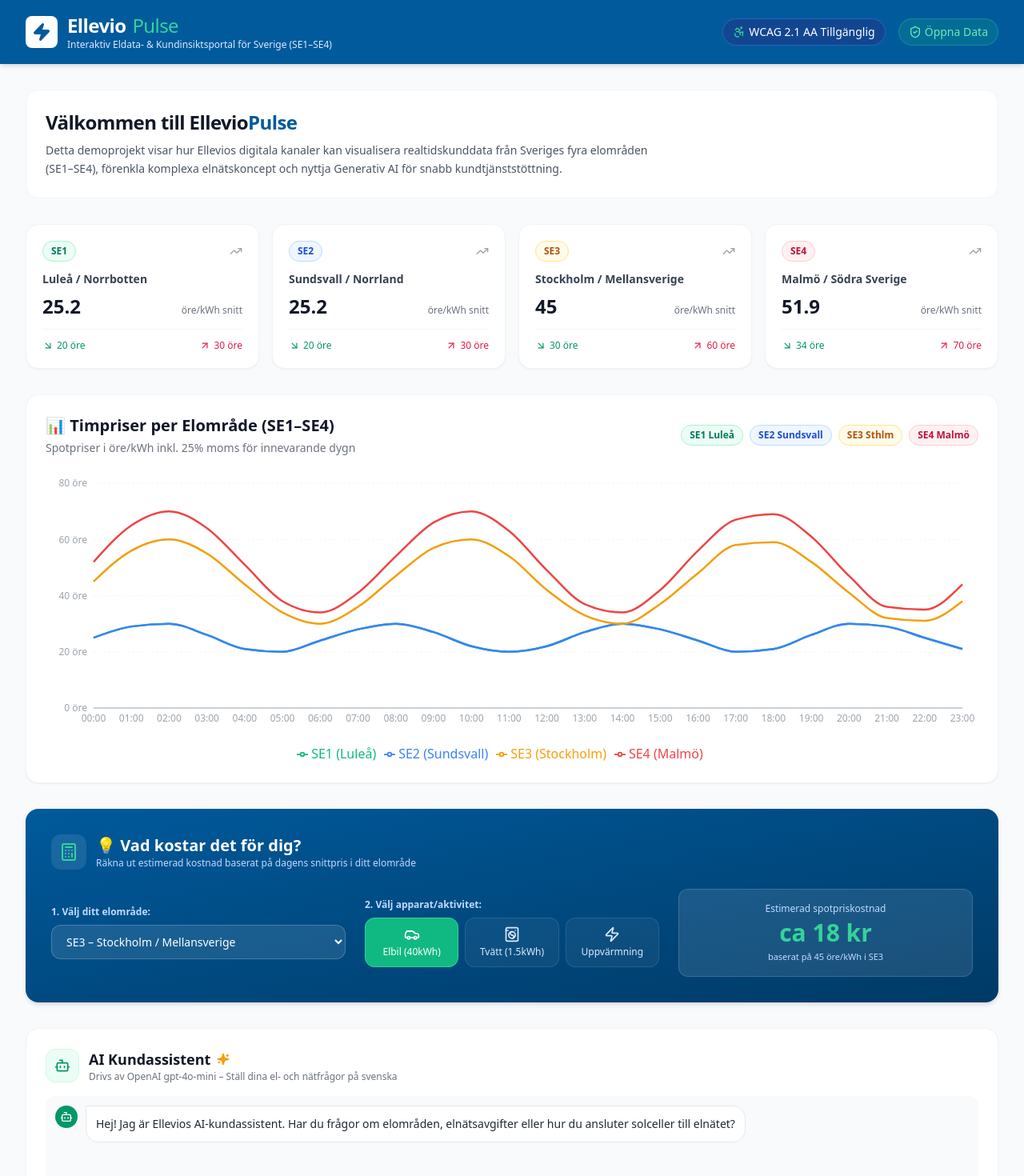
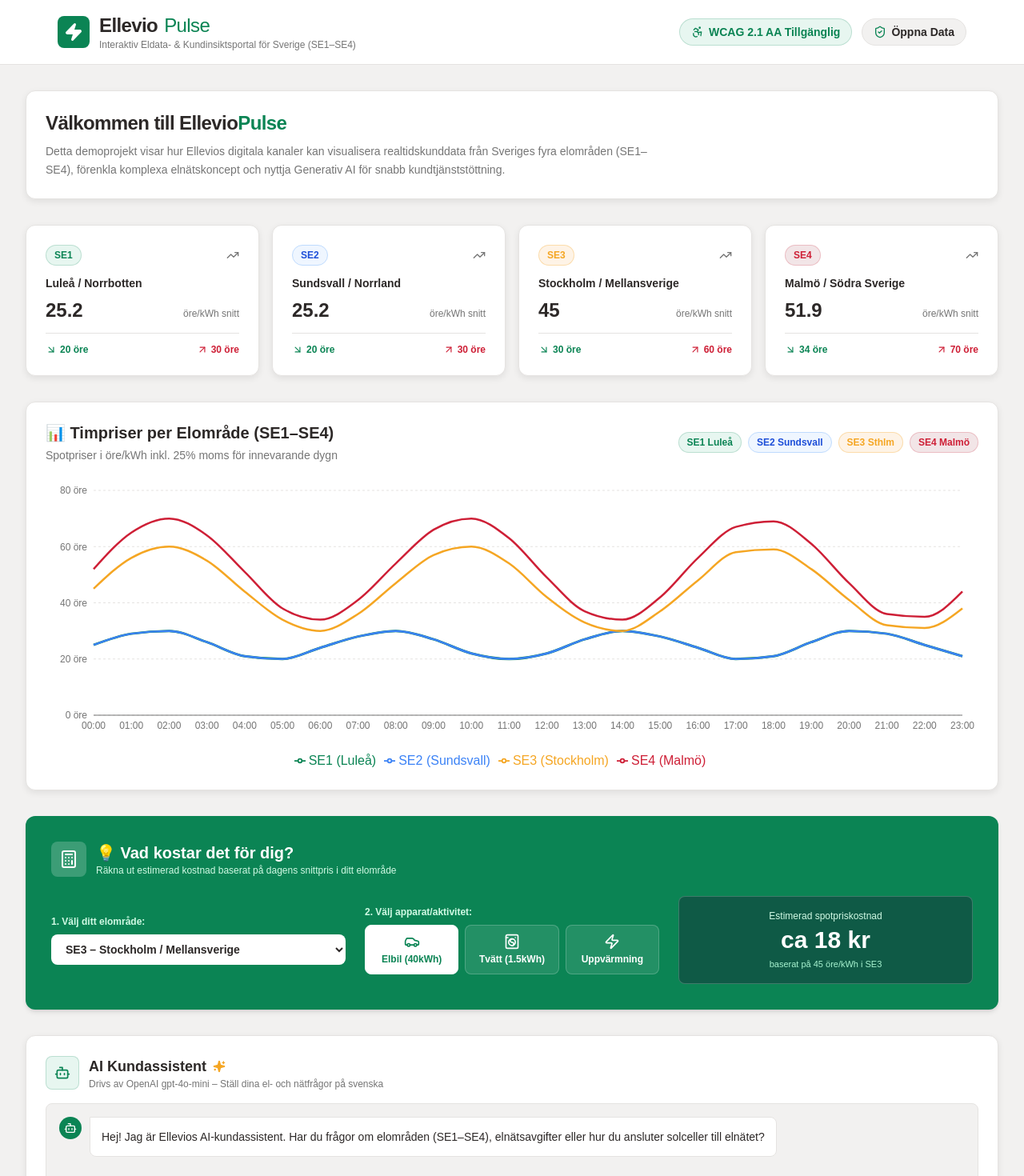
Before and after one commit to hihassan1998/ellevio-pulse, a Next.js app: page / in a window 1280 px wide. Shown: the top 1470 px of the page at 80% size. Built offline with nearby package versions, Linux system fonts and the light colour scheme; no server answers.

Commit message:
style(design): refactor UI to match official Ellevio design system specs

```diff
--- a/app/globals.css
+++ b/app/globals.css
@@ -3,6 +3,53 @@
 @tailwind utilities;
 
 body {
-  background-color: #F8FAFC;
-  color: #0F172A;
+  background-color: #f2f1f0;
+  color: #2c2827;
+  font-family: Arial, Helvetica, sans-serif;
 }
+
+h1, h2, h3, h4, h5, h6 {
+  color: #2c2827;
+}
+
+/* Ellevio Button Styles from Design System */
+.btn-ellevio-primary {
+  background-color: #0b8454;
+  color: #ffffff;
+  border: 2px solid #0b8454;
+  border-radius: 0.5rem;
+  padding: 12px 32px;
+  height: 48px;
+  font-weight: 600;
+  transition: all 0.1s cubic-bezier(0.4, 0, 0.2, 1);
+}
+
+.btn-ellevio-primary:hover {
+  background-color: #0f5a46;
+  border-color: #0f5a46;
+}
+
+.btn-ellevio-secondary {
+  background-color: #ffffff;
+  color: #2c2827;
+  border: 2px solid #2c2827;
+  border-radius: 0.5rem;
+  padding: 12px 32px;
+  height: 48px;
+  font-weight: 600;
+  transition: all 0.1s cubic-bezier(0.4, 0, 0.2, 1);
+}
+
+.btn-ellevio-secondary:hover {
+  background-color: #2c2827;
+  color: #ffffff;
+}
+
+/* Ellevio Card Style from Design System */
+.card-ellevio {
+  background-color: #ffffff;
+  border-radius: 0.75rem;
+  padding: 1.5rem;
+  box-shadow: 0 3px 8px rgba(0, 0, 0, 0.08);
+  border: 1px solid #e5e3e1;
+}
--- a/app/page.tsx
+++ b/app/page.tsx
@@ -5,19 +5,19 @@
 import ImpactCalculator from '@/components/ImpactCalculator';
 import AIAssistantWidget from '@/components/AIAssistantWidget';
 
-export const revalidate = 3600; // Revalidate every hour
+export const revalidate = 3600;
 
 export default async function HomePage() {
   const { hourly, stats } = await getAggregatedPrices();
 
   return (
-    <div>
+    <div className="space-y-8">
       {/* Introduction banner */}
-      <div className="bg-white p-6 rounded-2xl border border-gray-100 shadow-xs mb-8">
-        <h1 className="text-2xl font-black text-gray-900 tracking-tight">
-          Välkommen till Ellevio<span className="text-[#005A9C]">Pulse</span>
+      <div className="card-ellevio border-l-4 border-l-[#0b8454]">
+        <h1 className="text-2xl font-bold text-[#2c2827] tracking-tight">
+          Välkommen till Ellevio<span className="text-[#0b8454]">Pulse</span>
         </h1>
-        <p className="text-sm text-gray-600 mt-2 max-w-3xl leading-relaxed">
+        <p className="text-sm text-[#757575] mt-2 max-w-3xl leading-relaxed">
           Detta demoprojekt visar hur Ellevios digitala kanaler kan visualisera realtidskunddata från Sveriges fyra elområden (SE1–SE4), förenkla komplexa elnätskoncept och nyttja Generativ AI för snabb kundtjänststöttning.
         </p>
       </div>
--- a/components/AIAssistantWidget.tsx
+++ b/components/AIAssistantWidget.tsx
@@ -12,7 +12,7 @@
   const [messages, setMessages] = useState<Message[]>([
     {
       role: 'assistant',
-      content: 'Hej! Jag är Ellevios AI-kundassistent. Har du frågor om elområden, elnätsavgifter eller hur du ansluter solceller till elnätet?'
+      content: 'Hej! Jag är Ellevios AI-kundassistent. Har du frågor om elområden (SE1–SE4), elnätsavgifter eller hur du ansluter solceller till elnätet?'
     }
   ]);
   const [input, setInput] = useState('');
@@ -60,7 +60,7 @@
     } catch (err) {
       setMessages(prev => [
         ...prev,
-        { role: 'assistant', content: 'Ursäkta, jag kunde inte ansluta till AI-tjänsten just nu. Kontrollera att din OPENAI_API_KEY är inställd.' }
+        { role: 'assistant', content: 'Ursäkta, jag kunde inte ansluta till AI-tjänsten just nu. Kontrollera att din OPENAI_API_KEY är inställd i .env.local.' }
       ]);
     } finally {
       setLoading(false);
@@ -68,46 +68,46 @@
   };
 
   return (
-    <div className="bg-white p-6 rounded-2xl shadow-sm border border-gray-100 mb-8">
+    <div className="card-ellevio mb-8">
       <div className="flex items-center gap-3 mb-4">
-        <div className="bg-emerald-50 text-emerald-600 p-2.5 rounded-xl border border-emerald-100">
+        <div className="bg-[#e7f6f0] text-[#0b8454] p-2.5 rounded-lg border border-[#0b8454]/20">
           <Bot className="w-5 h-5" />
         </div>
         <div>
-          <h2 className="text-lg font-bold text-gray-900 flex items-center gap-2">
-            AI Kundassistent <Sparkles className="w-4 h-4 text-amber-500 fill-current" />
+          <h2 className="text-lg font-bold text-[#2c2827] flex items-center gap-2">
+            AI Kundassistent <Sparkles className="w-4 h-4 text-[#f5a623] fill-current" />
           </h2>
-          <p className="text-xs text-gray-500">Drivs av OpenAI gpt-4o-mini – Ställ dina el- och nätfrågor på svenska</p>
+          <p className="text-xs text-[#757575]">Drivs av OpenAI gpt-4o-mini – Ställ dina el- och nätfrågor på svenska</p>
         </div>
       </div>
 
       {/* Messages */}
-      <div className="h-64 overflow-y-auto space-y-3 p-3 bg-gray-50 rounded-xl mb-4 text-sm">
+      <div className="h-64 overflow-y-auto space-y-3 p-4 bg-[#f2f1f0] rounded-lg mb-4 text-sm border border-[#e5e3e1]">
         {messages.map((m, idx) => (
           <div key={idx} className={`flex items-start gap-2.5 ${m.role === 'user' ? 'flex-row-reverse' : ''}`}>
-            <div className={`w-7 h-7 rounded-full flex items-center justify-center text-xs text-white shrink-0 ${m.role === 'user' ? 'bg-[#005A9C]' : 'bg-emerald-600'}`}>
+            <div className={`w-7 h-7 rounded-full flex items-center justify-center text-xs text-white shrink-0 font-bold ${m.role === 'user' ? 'bg-[#2c2827]' : 'bg-[#0b8454]'}`}>
               {m.role === 'user' ? <User className="w-4 h-4" /> : <Bot className="w-4 h-4" />}
             </div>
-            <div className={`p-3 rounded-2xl max-w-[80%] ${m.role === 'user' ? 'bg-[#005A9C] text-white rounded-tr-none' : 'bg-white border border-gray-200 text-gray-800 rounded-tl-none shadow-xs'}`}>
+            <div className={`p-3.5 rounded-lg max-w-[80%] ${m.role === 'user' ? 'bg-[#0b8454] text-white rounded-tr-none font-medium' : 'bg-white border border-[#e5e3e1] text-[#2c2827] rounded-tl-none shadow-xs'}`}>
               {m.content || <span className="animate-pulse">Tänker...</span>}
             </div>
           </div>
         ))}
       </div>
 
-      {/* Input */}
-      <form onSubmit={handleSubmit} className="flex gap-2">
+      {/* Input Form with Ellevio Primary Button */}
+      <form onSubmit={handleSubmit} className="flex gap-3">
         <input
           type="text"
           value={input}
           onChange={(e) => setInput(e.target.value)}
           placeholder="t.ex. Varför skiljer sig elpriset i SE1 och SE3?"
-          className="flex-1 bg-gray-50 border border-gray-200 rounded-xl px-4 py-2.5 text-sm focus:outline-none focus:ring-2 focus:ring-[#005A9C]"
+          className="flex-1 bg-white border border-[#757575] rounded-lg px-4 py-3 text-sm text-[#2c2827] focus:outline-none focus:border-[#0b8454]"
         />
         <button
           type="submit"
           disabled={loading}
-          className="bg-[#005A9C] hover:bg-[#003A66] text-white font-medium px-5 py-2.5 rounded-xl text-sm flex items-center gap-2 transition-colors disabled:opacity-50"
+          className="btn-ellevio-primary flex items-center gap-2 disabled:opacity-50"
         >
           <span>Skicka</span>
           <Send className="w-4 h-4" />
--- a/components/Header.tsx
+++ b/components/Header.tsx
@@ -5,30 +5,30 @@
 
 export default function Header() {
   return (
-    <header className="bg-[#005A9C] text-white shadow-md">
-      <div className="max-w-7xl mx-auto px-4 sm:px-6 lg:px-8 h-20 flex items-center justify-between">
+    <header className="bg-white border-b border-[#e5e3e1] shadow-xs">
+      <div className="max-w-[1200px] mx-auto px-4 sm:px-6 lg:px-8 h-20 flex items-center justify-between">
         <div className="flex items-center space-x-3">
-          <div className="bg-white p-2 rounded-lg text-[#005A9C]">
+          <div className="bg-[#0b8454] p-2 rounded-lg text-white">
             <Zap className="w-6 h-6 fill-current" />
           </div>
           <div>
-            <h1 className="text-2xl font-black tracking-tight flex items-center gap-2">
-              Ellevio<span className="text-emerald-400 font-light">Pulse</span>
+            <h1 className="text-2xl font-bold tracking-tight text-[#2c2827] flex items-center gap-2">
+              Ellevio<span className="text-[#0b8454] font-normal">Pulse</span>
             </h1>
-            <p className="text-xs text-blue-100 hidden sm:block">
+            <p className="text-xs text-[#757575] hidden sm:block font-normal">
               Interaktiv Eldata- & Kundinsiktsportal för Sverige (SE1–SE4)
             </p>
           </div>
         </div>
 
-        <div className="flex items-center space-x-4 text-xs sm:text-sm font-medium">
-          <span className="flex items-center space-x-1 bg-blue-900/60 px-3 py-1.5 rounded-full border border-blue-400/30">
-            <Accessibility className="w-4 h-4 text-emerald-400" />
-            <span className="hidden md:inline">WCAG 2.1 AA Tillgänglig</span>
+        <div className="flex items-center space-x-3 text-xs sm:text-sm font-medium">
+          <span className="flex items-center space-x-1.5 bg-[#e7f6f0] text-[#0b8454] px-3.5 py-1.5 rounded-full border border-[#0b8454]/20">
+            <Accessibility className="w-4 h-4 text-[#0b8454]" />
+            <span className="hidden md:inline font-semibold">WCAG 2.1 AA Tillgänglig</span>
           </span>
-          <span className="flex items-center space-x-1 bg-emerald-500/20 text-emerald-300 px-3 py-1.5 rounded-full border border-emerald-400/30">
-            <ShieldCheck className="w-4 h-4" />
-            <span>Öppna Data</span>
+          <span className="flex items-center space-x-1.5 bg-[#f2f1f0] text-[#2c2827] px-3.5 py-1.5 rounded-full border border-[#e5e3e1]">
+            <ShieldCheck className="w-4 h-4 text-[#0b8454]" />
+            <span className="font-semibold">Öppna Data</span>
           </span>
         </div>
       </div>
--- a/components/ImpactCalculator.tsx
+++ b/components/ImpactCalculator.tsx
@@ -12,61 +12,61 @@
 
   const getDeviceCost = () => {
     switch (device) {
-      case 'ev': return Math.round((currentStats.avgPrice * 40) / 100); // 40 kWh EV charge
-      case 'laundry': return Math.round((currentStats.avgPrice * 1.5) / 100); // 1.5 kWh laundry wash
-      case 'heat': return Math.round((currentStats.avgPrice * 25) / 100); // 25 kWh daily heating
+      case 'ev': return Math.round((currentStats.avgPrice * 40) / 100);
+      case 'laundry': return Math.round((currentStats.avgPrice * 1.5) / 100);
+      case 'heat': return Math.round((currentStats.avgPrice * 25) / 100);
     }
   };
 
   return (
-    <div className="bg-gradient-to-br from-[#005A9C] to-[#003A66] text-white p-6 sm:p-8 rounded-2xl shadow-md mb-8">
+    <div className="bg-[#0b8454] text-white p-6 sm:p-8 rounded-xl shadow-md mb-8">
       <div className="flex items-center gap-3 mb-6">
-        <div className="bg-white/10 p-2.5 rounded-xl">
-          <Calculator className="w-6 h-6 text-emerald-400" />
+        <div className="bg-white/20 p-2.5 rounded-lg">
+          <Calculator className="w-6 h-6 text-white" />
         </div>
         <div>
-          <h2 className="text-xl font-bold">💡 Vad kostar det för dig?</h2>
-          <p className="text-xs text-blue-200">Räkna ut estimerad kostnad baserat på dagens snittpris i ditt elområde</p>
+          <h2 className="text-xl font-bold text-white">💡 Vad kostar det för dig?</h2>
+          <p className="text-xs text-emerald-100">Räkna ut estimerad kostnad baserat på dagens snittpris i ditt elområde</p>
         </div>
       </div>
 
       <div className="grid grid-cols-1 md:grid-cols-3 gap-6 items-center">
         {/* Step 1: Select Zone */}
         <div>
-          <label className="block text-xs font-semibold text-blue-200 mb-2">1. Välj ditt elområde:</label>
+          <label className="block text-xs font-semibold text-emerald-100 mb-2">1. Välj ditt elområde:</label>
           <select
             value={selectedZone}
             onChange={(e) => setSelectedZone(e.target.value)}
-            className="w-full bg-white/10 border border-white/20 text-white rounded-xl px-3.5 py-2.5 text-sm focus:outline-none focus:ring-2 focus:ring-emerald-400"
+            className="w-full bg-white text-[#2c2827] rounded-lg px-3.5 py-2.5 text-sm font-semibold focus:outline-none focus:ring-2 focus:ring-white"
           >
-            <option value="SE1" className="text-gray-900">SE1 – Luleå / Norrbotten</option>
-            <option value="SE2" className="text-gray-900">SE2 – Sundsvall / Norrland</option>
-            <option value="SE3" className="text-gray-900">SE3 – Stockholm / Mellansverige</option>
-            <option value="SE4" className="text-gray-900">SE4 – Malmö / Södra Sverige</option>
+            <option value="SE1">SE1 – Luleå / Norrbotten</option>
+            <option value="SE2">SE2 – Sundsvall / Norrland</option>
+            <option value="SE3">SE3 – Stockholm / Mellansverige</option>
+            <option value="SE4">SE4 – Malmö / Södra Sverige</option>
           </select>
         </div>
 
         {/* Step 2: Select Appliance */}
         <div>
-          <label className="block text-xs font-semibold text-blue-200 mb-2">2. Välj apparat/aktivitet:</label>
+          <label className="block text-xs font-semibold text-emerald-100 mb-2">2. Välj apparat/aktivitet:</label>
           <div className="grid grid-cols-3 gap-2">
             <button
               onClick={() => setDevice('ev')}
-              className={`flex flex-col items-center justify-center p-2.5 rounded-xl border text-xs font-medium transition-all ${device === 'ev' ? 'bg-emerald-500 text-white border-emerald-400' : 'bg-white/5 border-white/10 text-blue-100 hover:bg-white/10'}`}
+              className={`flex flex-col items-center justify-center p-2.5 rounded-lg border text-xs font-semibold transition-all ${device === 'ev' ? 'bg-white text-[#0b8454] border-white' : 'bg-white/10 border-white/20 text-white hover:bg-white/20'}`}
             >
               <Car className="w-5 h-5 mb-1" />
               <span>Elbil (40kWh)</span>
             </button>
             <button
               onClick={() => setDevice('laundry')}
-              className={`flex flex-col items-center justify-center p-2.5 rounded-xl border text-xs font-medium transition-all ${device === 'laundry' ? 'bg-emerald-500 text-white border-emerald-400' : 'bg-white/5 border-white/10 text-blue-100 hover:bg-white/10'}`}
+              className={`flex flex-col items-center justify-center p-2.5 rounded-lg border text-xs font-semibold transition-all ${device === 'laundry' ? 'bg-white text-[#0b8454] border-white' : 'bg-white/10 border-white/20 text-white hover:bg-white/20'}`}
             >
               <WashingMachine className="w-5 h-5 mb-1" />
               <span>Tvätt (1.5kWh)</span>
             </button>
             <button
               onClick={() => setDevice('heat')}
-              className={`flex flex-col items-center justify-center p-2.5 rounded-xl border text-xs font-medium transition-all ${device === 'heat' ? 'bg-emerald-500 text-white border-emerald-400' : 'bg-white/5 border-white/10 text-blue-100 hover:bg-white/10'}`}
+              className={`flex flex-col items-center justify-center p-2.5 rounded-lg border text-xs font-semibold transition-all ${device === 'heat' ? 'bg-white text-[#0b8454] border-white' : 'bg-white/10 border-white/20 text-white hover:bg-white/20'}`}
             >
               <Zap className="w-5 h-5 mb-1" />
               <span>Uppvärmning</span>
@@ -75,10 +75,10 @@
         </div>
 
         {/* Result */}
-        <div className="bg-white/10 p-4 rounded-xl border border-white/15 text-center">
-          <span className="text-xs text-blue-200 block font-medium">Estimerad spotpriskostnad</span>
-          <span className="text-3xl font-black text-emerald-400 mt-1 block">ca {getDeviceCost()} kr</span>
-          <span className="text-[11px] text-blue-200 mt-1 block">baserat på {currentStats.avgPrice} öre/kWh i {selectedZone}</span>
+        <div className="bg-[#0f5a46] p-4 rounded-lg border border-white/20 text-center">
+          <span className="text-xs text-emerald-100 block font-medium">Estimerad spotpriskostnad</span>
+          <span className="text-3xl font-bold text-white mt-1 block">ca {getDeviceCost()} kr</span>
+          <span className="text-[11px] text-emerald-200 mt-1 block">baserat på {currentStats.avgPrice} öre/kWh i {selectedZone}</span>
         </div>
       </div>
     </div>
--- a/components/PriceChart.tsx
+++ b/components/PriceChart.tsx
@@ -6,40 +6,40 @@
 
 export default function PriceChart({ data }: { data: HourlyPrice[] }) {
   return (
-    <div className="w-full bg-white p-6 rounded-2xl shadow-sm border border-gray-100 mb-8">
+    <div className="card-ellevio mb-8">
       <div className="flex flex-col sm:flex-row sm:items-center justify-between mb-6">
         <div>
-          <h2 className="text-xl font-bold text-gray-900 flex items-center gap-2">
+          <h2 className="text-xl font-bold text-[#2c2827] flex items-center gap-2">
             📊 Timpriser per Elområde (SE1–SE4)
           </h2>
-          <p className="text-sm text-gray-500 mt-1">
+          <p className="text-sm text-[#757575] mt-1">
             Spotpriser i öre/kWh inkl. 25% moms för innevarande dygn
           </p>
         </div>
         <div className="mt-3 sm:mt-0 flex items-center gap-2 text-xs font-semibold">
-          <span className="px-2.5 py-1 rounded-full bg-emerald-50 text-emerald-700 border border-emerald-200">SE1 Luleå</span>
+          <span className="px-2.5 py-1 rounded-full bg-[#e7f6f0] text-[#0b8454] border border-[#0b8454]/20">SE1 Luleå</span>
           <span className="px-2.5 py-1 rounded-full bg-blue-50 text-blue-700 border border-blue-200">SE2 Sundsvall</span>
-          <span className="px-2.5 py-1 rounded-full bg-amber-50 text-amber-700 border border-amber-200">SE3 Sthlm</span>
-          <span className="px-2.5 py-1 rounded-full bg-rose-50 text-rose-700 border border-rose-200">SE4 Malmö</span>
+          <span className="px-2.5 py-1 rounded-full bg-[#fef3e6] text-[#f5a623] border border-[#f5a623]/30">SE3 Sthlm</span>
+          <span className="px-2.5 py-1 rounded-full bg-[#f2e5e7] text-[#ce1f36] border border-[#ce1f36]/20">SE4 Malmö</span>
         </div>
       </div>
 
       <div className="w-full h-[360px]">
         <ResponsiveContainer width="100%" height="100%">
           <LineChart data={data} margin={{ top: 10, right: 20, left: 0, bottom: 0 }}>
-            <CartesianGrid strokeDasharray="3 3" vertical={false} stroke="#F3F4F6" />
-            <XAxis dataKey="time" stroke="#9CA3AF" fontSize={12} tickLine={false} />
-            <YAxis unit=" öre" stroke="#9CA3AF" fontSize={12} tickLine={false} axisLine={false} />
+            <CartesianGrid strokeDasharray="3 3" vertical={false} stroke="#e5e3e1" />
+            <XAxis dataKey="time" stroke="#757575" fontSize={12} tickLine={false} />
+            <YAxis unit=" öre" stroke="#757575" fontSize={12} tickLine={false} axisLine={false} />
             <Tooltip
-              contentStyle={{ backgroundColor: '#1E293B', borderRadius: '12px', border: 'none', color: '#FFF' }}
-              itemStyle={{ color: '#FFF', fontSize: '13px' }}
+              contentStyle={{ backgroundColor: '#2c2827', borderRadius: '8px', border: 'none', color: '#ffffff' }}
+              itemStyle={{ color: '#ffffff', fontSize: '13px' }}
               formatter={(val: number) => [`${val} öre/kWh`, '']}
             />
             <Legend wrapperStyle={{ paddingTop: '15px' }} />
-            <Line type="monotone" dataKey="SE1" name="SE1 (Luleå)" stroke="#10B981" strokeWidth={2.5} dot={false} />
+            <Line type="monotone" dataKey="SE1" name="SE1 (Luleå)" stroke="#0b8454" strokeWidth={3} dot={false} />
             <Line type="monotone" dataKey="SE2" name="SE2 (Sundsvall)" stroke="#3B82F6" strokeWidth={2.5} dot={false} />
-            <Line type="monotone" dataKey="SE3" name="SE3 (Stockholm)" stroke="#F59E0B" strokeWidth={2.5} dot={false} />
-            <Line type="monotone" dataKey="SE4" name="SE4 (Malmö)" stroke="#EF4444" strokeWidth={2.5} dot={false} />
+            <Line type="monotone" dataKey="SE3" name="SE3 (Stockholm)" stroke="#f5a623" strokeWidth={2.5} dot={false} />
+            <Line type="monotone" dataKey="SE4" name="SE4 (Malmö)" stroke="#ce1f36" strokeWidth={2.5} dot={false} />
           </LineChart>
         </ResponsiveContainer>
       </div>
--- a/components/ZoneStatsCards.tsx
+++ b/components/ZoneStatsCards.tsx
@@ -7,36 +7,36 @@
 export default function ZoneStatsCards({ stats }: { stats: ZoneStats[] }) {
   const getBadgeColor = (zone: string) => {
     switch (zone) {
-      case 'SE1': return 'bg-emerald-50 text-emerald-700 border-emerald-200';
+      case 'SE1': return 'bg-[#e7f6f0] text-[#0b8454] border-[#0b8454]/20';
       case 'SE2': return 'bg-blue-50 text-blue-700 border-blue-200';
-      case 'SE3': return 'bg-amber-50 text-amber-700 border-amber-200';
-      default: return 'bg-rose-50 text-rose-700 border-rose-200';
+      case 'SE3': return 'bg-[#fef3e6] text-[#f5a623] border-[#f5a623]/30';
+      default: return 'bg-[#f2e5e7] text-[#ce1f36] border-[#ce1f36]/20';
     }
   };
 
   return (
     <div className="grid grid-cols-1 sm:grid-cols-2 lg:grid-cols-4 gap-4 mb-8">
       {stats.map((s) => (
-        <div key={s.zone} className="bg-white p-5 rounded-2xl border border-gray-100 shadow-sm hover:shadow-md transition-shadow">
+        <div key={s.zone} className="card-ellevio hover:border-[#0b8454]/40 transition-all">
           <div className="flex items-center justify-between mb-3">
             <span className={`text-xs font-bold px-2.5 py-1 rounded-full border ${getBadgeColor(s.zone)}`}>
               {s.zone}
             </span>
-            <TrendingUp className="w-4 h-4 text-gray-400" />
+            <TrendingUp className="w-4 h-4 text-[#757575]" />
           </div>
 
-          <h3 className="text-sm font-semibold text-gray-700">{s.name}</h3>
+          <h3 className="text-sm font-bold text-[#2c2827]">{s.name}</h3>
 
           <div className="mt-2 flex items-baseline justify-between">
-            <span className="text-2xl font-black text-gray-900">{s.avgPrice}</span>
-            <span className="text-xs text-gray-500 font-medium">öre/kWh snitt</span>
+            <span className="text-2xl font-bold text-[#2c2827]">{s.avgPrice}</span>
+            <span className="text-xs text-[#757575] font-medium">öre/kWh snitt</span>
           </div>
 
-          <div className="mt-3 pt-3 border-t border-gray-100 flex items-center justify-between text-xs text-gray-500">
-            <span className="flex items-center gap-1 text-emerald-600 font-medium">
+          <div className="mt-3 pt-3 border-t border-[#e5e3e1] flex items-center justify-between text-xs text-[#757575]">
+            <span className="flex items-center gap-1 text-[#0b8454] font-semibold">
               <ArrowDownRight className="w-3.5 h-3.5" /> {s.minPrice} öre
             </span>
-            <span className="flex items-center gap-1 text-rose-600 font-medium">
+            <span className="flex items-center gap-1 text-[#ce1f36] font-semibold">
               <ArrowUpRight className="w-3.5 h-3.5" /> {s.maxPrice} öre
             </span>
           </div>
--- a/tailwind.config.js
+++ b/tailwind.config.js
@@ -8,12 +8,22 @@
     extend: {
       colors: {
         ellevio: {
-          blue: "#005A9C",
-          darkBlue: "#003A66",
-          lightBg: "#F0F7FC",
-          emerald: "#10B981",
-          gold: "#F59E0B"
+          primary: "#0b8454",
+          primaryHover: "#0f5a46",
+          primaryContainer: "#e7f6f0",
+          secondary: "#ce1f36",
+          tertiary: "#f5a623",
+          surface: "#ffffff",
+          surfaceDim: "#f2f1f0",
+          surfaceContainer: "#e7f6f0",
+          text: "#2c2827",
+          textMuted: "#757575",
+          border: "#e5e3e1"
         }
+      },
+      fontFamily: {
+        sans: ["FuturaEF-Book", "Arial", "Helvetica", "sans-serif"],
+        heading: ["FuturaEF-DemiBold", "Arial", "Helvetica", "sans-serif"]
       }
     },
   },
```
Also changed, not shown: 2 other files (tests, documents, lock files or other folders).
